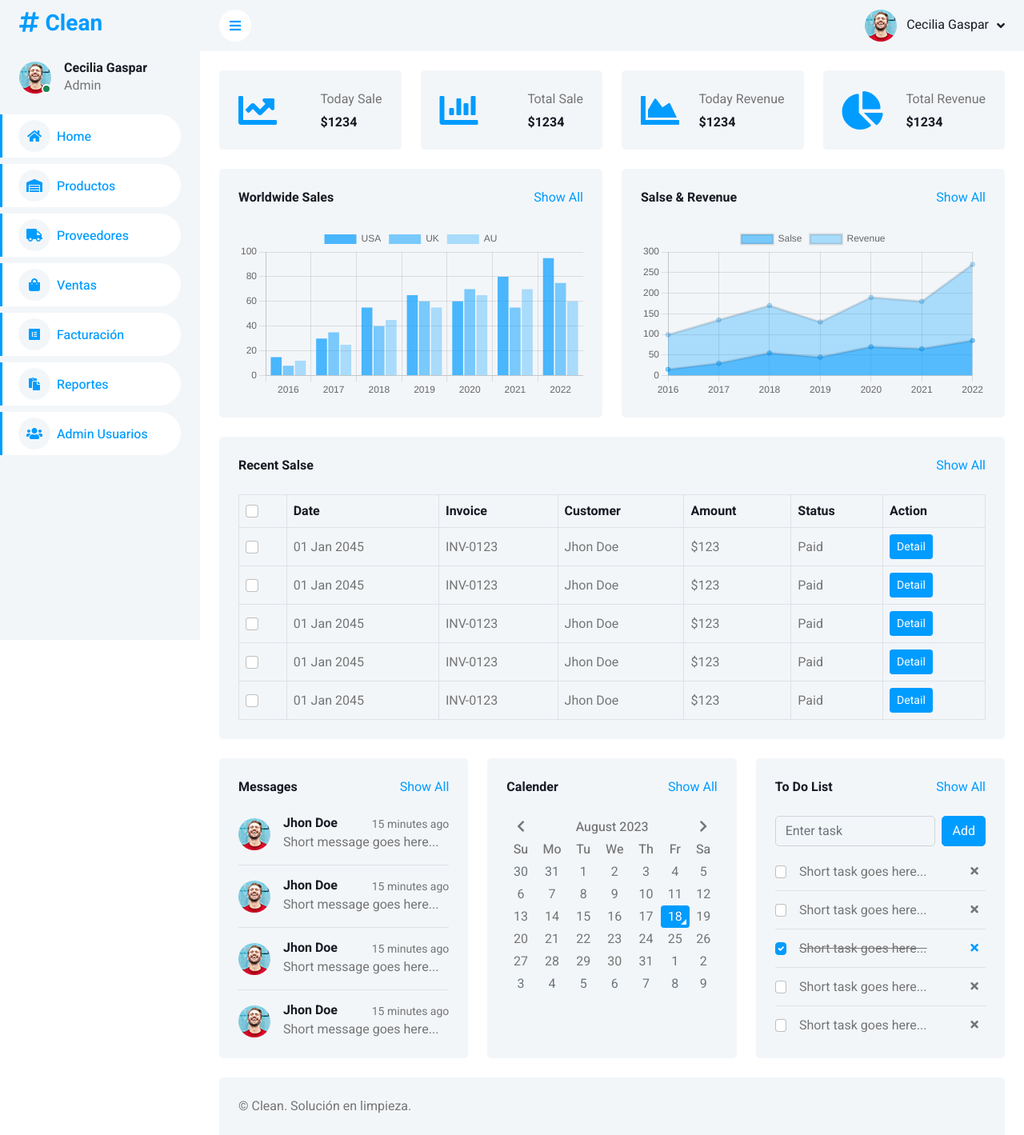
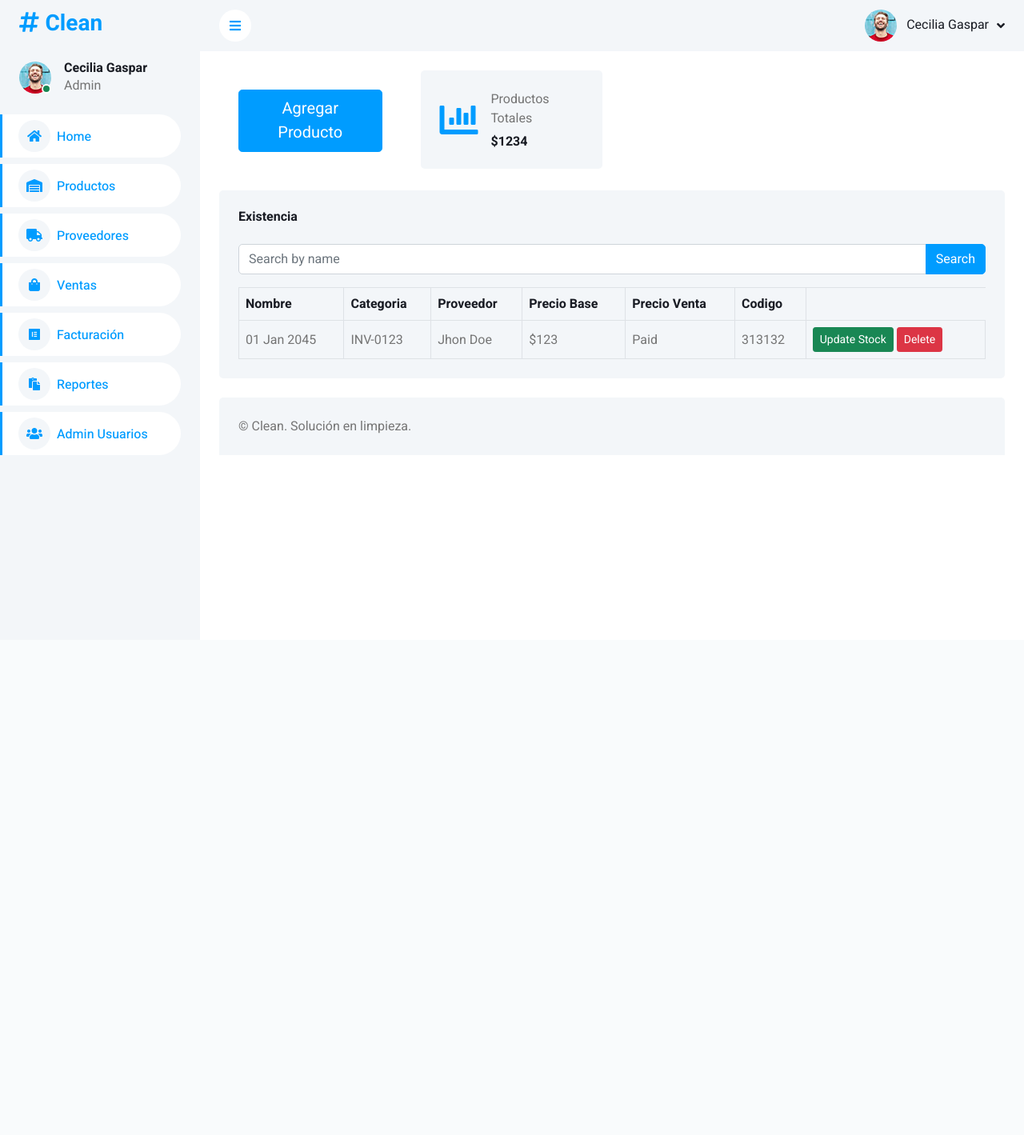
Before and after one commit to samu0812/CleanProject, a PHP site: page /vistas/productos.php in a window 1280 px wide. Shown: the whole page at 80% size. After the commit the page ends 569 px from the top, so only its background shows below. Run offline with PHP 8.4, Linux system fonts and the light colour scheme; some libraries are stand-ins or nearby versions.

Commit message:
cambios ceci

```diff
--- a/index.php
+++ b/index.php
@@ -4,7 +4,6 @@
 <head>
     <meta charset="utf-8">
     <title>Clean</title>
-
     <meta content="width=device-width, initial-scale=1.0" name="viewport">
     <meta content="" name="keywords">
     <meta content="" name="description">
@@ -37,13 +36,12 @@
                         <label for="">Contraseña</label>
                     </div>
 
-                    <a href="CleanProject\vistas/home.php" class="nav-item nav-link active mb-2"><button>Login</button></a>
+                    <a href="vistas/home.php" class="nav-item nav-link active mb-2"><button>Login</button></a>
 
                 </form>
             </div>
         </div>
     </section>
-
 
     <section class="fondo">
         <div class="bubbles">
--- a/vistas/productos.php
+++ b/vistas/productos.php
@@ -62,37 +62,77 @@
             <div class="container-fluid pt-4 px-4">
                 <div class="row g-4">
                     <div class="col-sm-6 col-xl-3">
-                        <div class="bg-light rounded d-flex align-items-center justify-content-between p-4">
-                            <i class="fa fa-chart-line fa-3x text-primary"></i>
-                            <div class="ms-3">
-                                <p class="mb-2">Today Sale</p>
-                                <h6 class="mb-0">$1234</h6>
+                        <div class="d-flex align-items-center justify-content-center p-4">
+                            <button class="btn btn-lg btn-primary" data-bs-toggle="modal" data-bs-target="#modalAgregarProducto">Agregar Producto</button>
+                        </div>
+                    </div>
+
+                    <!-- Modal -->
+                    <div class="modal fade" id="modalAgregarProducto" tabindex="-1" aria-labelledby="exampleModalLabel" aria-hidden="true">
+                        <div class="modal-dialog">
+                            <div class="modal-content">
+                                <div class="modal-header">
+                                    <h5 class="modal-title" id="exampleModalLabel">Añadir Producto</h5>
+                                    <button type="button" class="btn-close" data-bs-dismiss="modal" aria-label="Close"></button>
+                                </div>
+                                <div class="modal-body">
+                                    <form>
+                                        <div class="row mb-3">
+                                            <div class="col-md-6">
+                                                <label for="nombreProducto" class="form-label">Nombre del Producto</label>
+                                                <input type="text" class="form-control" id="nombreProducto">
+                                            </div>
+
+                                            <div class="col-md-6">
+                                                <label for="codigoBarras" class="form-label">Código de Barras</label>
+                                                <input type="text" class="form-control" id="codigoBarras">
+                                            </div>
+                                        </div>
+                                        <div class="row mb-3">
+                                            <div class="col-md-6">
+                                                <label for="proveedor" class="form-label">Proveedor</label>
+                                                <select class="form-select" id="proveedor">
+                                                    <option value="proveedor1">Proveedor 1</option>
+                                                    <option value="proveedor2">Proveedor 2</option>
+                                                    <!-- Agrega más opciones de proveedores aquí -->
+                                                </select>
+                                            </div>
+                                            <div class="col-md-6">
+                                                <label for="precioBase" class="form-label">Precio Base</label>
+                                                <input type="number" class="form-control" id="precioBase">
+                                            </div>
+                                        </div>
+                                        <div class="row mb-3">
+                                            <div class="col-md-6">
+                                                <label for="precioVenta" class="form-label">Precio para Venta</label>
+                                                <input type="number" class="form-control" id="precioVenta">
+                                            </div>
+                                            <div class="col-md-6">
+                                                <label for="cantidad" class="form-label">Cantidad</label>
+                                                <input type="number" class="form-control" id="cantidad">
+                                            </div>
+                                        </div>
+                                        <div class="row mb-3">
+                                            <div class="col-md-6">
+                                                <label for="categoria" class="form-label">Categoría</label>
+                                                <input type="text" class="form-control" id="categoria">
+                                            </div>
+                                        </div>
+                                    </form>
+                                </div>
+                                <div class="modal-footer">
+                                    <button type="button" class="btn btn-secondary" data-bs-dismiss="modal">Cerrar</button>
+                                    <button type="button" class="btn btn-primary">Guardar Producto</button>
                                 </div>
                             </div>
                         </div>
+                    </div>
+
                     <div class="col-sm-6 col-xl-3">
                         <div class="bg-light rounded d-flex align-items-center justify-content-between p-4">
                             <i class="fa fa-chart-bar fa-3x text-primary"></i>
                             <div class="ms-3">
-                                <p class="mb-2">Total Sale</p>
-                                <h6 class="mb-0">$1234</h6>
-                            </div>
-                        </div>
-                    </div>
-                    <div class="col-sm-6 col-xl-3">
-                        <div class="bg-light rounded d-flex align-items-center justify-content-between p-4">
-                            <i class="fa fa-chart-area fa-3x text-primary"></i>
-                            <div class="ms-3">
-                                <p class="mb-2">Today Revenue</p>
-                                <h6 class="mb-0">$1234</h6>
-                            </div>
-                        </div>
-                    </div>
-                    <div class="col-sm-6 col-xl-3">
-                        <div class="bg-light rounded d-flex align-items-center justify-content-between p-4">
-                            <i class="fa fa-chart-pie fa-3x text-primary"></i>
-                            <div class="ms-3">
-                                <p class="mb-2">Total Revenue</p>
+                                <p class="mb-2">Productos Totales</p>
                                 <h6 class="mb-0">$1234</h6>
                             </div>
                         </div>
@@ -100,229 +140,90 @@
                 </div>
             </div>
             <!-- Sale & Revenue End -->
-
-
-            <!-- Sales Chart Start -->
-            <div class="container-fluid pt-4 px-4">
-                <div class="row g-4">
-                    <div class="col-sm-12 col-xl-6">
-                        <div class="bg-light text-center rounded p-4">
-                            <div class="d-flex align-items-center justify-content-between mb-4">
-                                <h6 class="mb-0">Worldwide Sales</h6>
-                                <a href="">Show All</a>
-                            </div>
-                            <canvas id="worldwide-sales"></canvas>
-                        </div>
-                    </div>
-                    <div class="col-sm-12 col-xl-6">
-                        <div class="bg-light text-center rounded p-4">
-                            <div class="d-flex align-items-center justify-content-between mb-4">
-                                <h6 class="mb-0">Salse & Revenue</h6>
-                                <a href="">Show All</a>
-                            </div>
-                            <canvas id="salse-revenue"></canvas>
-                        </div>
-                    </div>
-                </div>
-            </div>
-            <!-- Sales Chart End -->
-
-
             <!-- Recent Sales Start -->
             <div class="container-fluid pt-4 px-4">
                 <div class="bg-light text-center rounded p-4">
                     <div class="d-flex align-items-center justify-content-between mb-4">
-                        <h6 class="mb-0">Recent Salse</h6>
-                        <a href="">Show All</a>
+                        <h6 class="mb-0">Existencia</h6>
                     </div>
                     <div class="table-responsive">
+                        <div class="input-group mb-3">
+                            <input type="text" class="form-control" placeholder="Search by name" id="searchInput">
+                            <button class="btn btn-primary" id="searchButton">Search</button>
+                        </div>
                         <table class="table text-start align-middle table-bordered table-hover mb-0">
                             <thead>
                                 <tr class="text-dark">
-                                    <th scope="col"><input class="form-check-input" type="checkbox"></th>
-                                    <th scope="col">Date</th>
-                                    <th scope="col">Invoice</th>
-                                    <th scope="col">Customer</th>
-                                    <th scope="col">Amount</th>
-                                    <th scope="col">Status</th>
-                                    <th scope="col">Action</th>
+                                    <th scope="col">Nombre</th>
+                                    <th scope="col">Categoria</th>
+                                    <th scope="col">Proveedor</th>
+                                    <th scope="col">Precio Base</th>
+                                    <th scope="col">Precio Venta</th>
+                                    <th scope="col">Codigo</th>
                                 </tr>
                             </thead>
                             <tbody>
                                 <tr>
-                                    <td><input class="form-check-input" type="checkbox"></td>
                                     <td>01 Jan 2045</td>
                                     <td>INV-0123</td>
                                     <td>Jhon Doe</td>
                                     <td>$123</td>
                                     <td>Paid</td>
-                                    <td><a class="btn btn-sm btn-primary" href="">Detail</a></td>
+                                    <td>313132</td>
+                                    <td>
+                                        <button class="btn btn-sm btn-success" data-bs-toggle="modal" data-bs-target="#modalActualizarStock">Update Stock</button>
+                                        <button class="btn btn-sm btn-danger" data-bs-toggle="modal" data-bs-target="#modalEliminarRegistro">Delete</button>
+                                    </td>
                                 </tr>
-                                <tr>
-                                    <td><input class="form-check-input" type="checkbox"></td>
-                                    <td>01 Jan 2045</td>
-                                    <td>INV-0123</td>
-                                    <td>Jhon Doe</td>
-                                    <td>$123</td>
-                                    <td>Paid</td>
-                                    <td><a class="btn btn-sm btn-primary" href="">Detail</a></td>
-                                </tr>
-                                <tr>
-                                    <td><input class="form-check-input" type="checkbox"></td>
-                                    <td>01 Jan 2045</td>
-                                    <td>INV-0123</td>
-                                    <td>Jhon Doe</td>
-                                    <td>$123</td>
-                                    <td>Paid</td>
-                                    <td><a class="btn btn-sm btn-primary" href="">Detail</a></td>
-                                </tr>
-                                <tr>
-                                    <td><input class="form-check-input" type="checkbox"></td>
-                                    <td>01 Jan 2045</td>
-                                    <td>INV-0123</td>
-                                    <td>Jhon Doe</td>
-                                    <td>$123</td>
-                                    <td>Paid</td>
-                                    <td><a class="btn btn-sm btn-primary" href="">Detail</a></td>
-                                </tr>
-                                <tr>
-                                    <td><input class="form-check-input" type="checkbox"></td>
-                                    <td>01 Jan 2045</td>
-                                    <td>INV-0123</td>
-                                    <td>Jhon Doe</td>
-                                    <td>$123</td>
-                                    <td>Paid</td>
-                                    <td><a class="btn btn-sm btn-primary" href="">Detail</a></td>
-                                </tr>
+                                <!-- Agrega más filas de datos aquí -->
                             </tbody>
                         </table>
                     </div>
                 </div>
             </div>
-            <!-- Recent Sales End -->
 
-
-            <!-- Widgets Start -->
-            <div class="container-fluid pt-4 px-4">
-                <div class="row g-4">
-                    <div class="col-sm-12 col-md-6 col-xl-4">
-                        <div class="h-100 bg-light rounded p-4">
-                            <div class="d-flex align-items-center justify-content-between mb-2">
-                                <h6 class="mb-0">Messages</h6>
-                                <a href="">Show All</a>
+            <!-- Modal para actualizar stock -->
+            <div class="modal fade" id="modalActualizarStock" tabindex="-1" aria-labelledby="exampleModalLabel" aria-hidden="true">
+                <div class="modal-dialog">
+                    <div class="modal-content">
+                        <div class="modal-header">
+                            <h5 class="modal-title" id="exampleModalLabel">Update Stock</h5>
+                            <button type="button" class="btn-close" data-bs-dismiss="modal" aria-label="Close"></button>
                         </div>
-                            <div class="d-flex align-items-center border-bottom py-3">
-                                <img class="rounded-circle flex-shrink-0" src="img/user.jpg" alt="" style="width: 40px; height: 40px;">
-                                <div class="w-100 ms-3">
-                                    <div class="d-flex w-100 justify-content-between">
-                                        <h6 class="mb-0">Jhon Doe</h6>
-                                        <small>15 minutes ago</small>
+                        <div class="modal-body">
+                            <!-- Contenido del modal para actualizar stock -->
+                            <form>
+                                <!-- Agrega aquí los inputs para actualizar el stock -->
+                            </form>
                         </div>
-                                    <span>Short message goes here...</span>
-                                </div>
-                            </div>
-                            <div class="d-flex align-items-center border-bottom py-3">
-                                <img class="rounded-circle flex-shrink-0" src="img/user.jpg" alt="" style="width: 40px; height: 40px;">
-                                <div class="w-100 ms-3">
-                                    <div class="d-flex w-100 justify-content-between">
-                                        <h6 class="mb-0">Jhon Doe</h6>
-                                        <small>15 minutes ago</small>
-                                    </div>
-                                    <span>Short message goes here...</span>
-                                </div>
-                            </div>
-                            <div class="d-flex align-items-center border-bottom py-3">
-                                <img class="rounded-circle flex-shrink-0" src="img/user.jpg" alt="" style="width: 40px; height: 40px;">
-                                <div class="w-100 ms-3">
-                                    <div class="d-flex w-100 justify-content-between">
-                                        <h6 class="mb-0">Jhon Doe</h6>
-                                        <small>15 minutes ago</small>
-                                    </div>
-                                    <span>Short message goes here...</span>
-                                </div>
-                            </div>
-                            <div class="d-flex align-items-center pt-3">
-                                <img class="rounded-circle flex-shrink-0" src="img/user.jpg" alt="" style="width: 40px; height: 40px;">
-                                <div class="w-100 ms-3">
-                                    <div class="d-flex w-100 justify-content-between">
-                                        <h6 class="mb-0">Jhon Doe</h6>
-                                        <small>15 minutes ago</small>
-                                    </div>
-                                    <span>Short message goes here...</span>
+                        <div class="modal-footer">
+                            <button type="button" class="btn btn-secondary" data-bs-dismiss="modal">Close</button>
+                            <button type="button" class="btn btn-primary">Save changes</button>
                         </div>
                     </div>
                 </div>
             </div>
-                    <div class="col-sm-12 col-md-6 col-xl-4">
-                        <div class="h-100 bg-light rounded p-4">
-                            <div class="d-flex align-items-center justify-content-between mb-4">
-                                <h6 class="mb-0">Calender</h6>
-                                <a href="">Show All</a>
+
+            <!-- Modal para eliminar registro -->
+            <div class="modal fade" id="modalEliminarRegistro" tabindex="-1" aria-labelledby="exampleModalLabel" aria-hidden="true">
+                <div class="modal-dialog">
+                    <div class="modal-content">
+                        <div class="modal-header">
+                            <h5 class="modal-title" id="exampleModalLabel">Confirm Delete</h5>
+                            <button type="button" class="btn-close" data-bs-dismiss="modal" aria-label="Close"></button>
                         </div>
-                            <div id="calender"></div>
+                        <div class="modal-body">
+                            Are you sure you want to delete this record?
                         </div>
-                    </div>
-                    <div class="col-sm-12 col-md-6 col-xl-4">
-                        <div class="h-100 bg-light rounded p-4">
-                            <div class="d-flex align-items-center justify-content-between mb-4">
-                                <h6 class="mb-0">To Do List</h6>
-                                <a href="">Show All</a>
-                            </div>
-                            <div class="d-flex mb-2">
-                                <input class="form-control bg-transparent" type="text" placeholder="Enter task">
-                                <button type="button" class="btn btn-primary ms-2">Add</button>
-                            </div>
-                            <div class="d-flex align-items-center border-bottom py-2">
-                                <input class="form-check-input m-0" type="checkbox">
-                                <div class="w-100 ms-3">
-                                    <div class="d-flex w-100 align-items-center justify-content-between">
-                                        <span>Short task goes here...</span>
-                                        <button class="btn btn-sm"><i class="fa fa-times"></i></button>
-                                    </div>
-                                </div>
-                            </div>
-                            <div class="d-flex align-items-center border-bottom py-2">
-                                <input class="form-check-input m-0" type="checkbox">
-                                <div class="w-100 ms-3">
-                                    <div class="d-flex w-100 align-items-center justify-content-between">
-                                        <span>Short task goes here...</span>
-                                        <button class="btn btn-sm"><i class="fa fa-times"></i></button>
-                                    </div>
-                                </div>
-                            </div>
-                            <div class="d-flex align-items-center border-bottom py-2">
-                                <input class="form-check-input m-0" type="checkbox" checked>
-                                <div class="w-100 ms-3">
-                                    <div class="d-flex w-100 align-items-center justify-content-between">
-                                        <span><del>Short task goes here...</del></span>
-                                        <button class="btn btn-sm text-primary"><i class="fa fa-times"></i></button>
-                                    </div>
-                                </div>
-                            </div>
-                            <div class="d-flex align-items-center border-bottom py-2">
-                                <input class="form-check-input m-0" type="checkbox">
-                                <div class="w-100 ms-3">
-                                    <div class="d-flex w-100 align-items-center justify-content-between">
-                                        <span>Short task goes here...</span>
-                                        <button class="btn btn-sm"><i class="fa fa-times"></i></button>
-                                    </div>
-                                </div>
-                            </div>
-                            <div class="d-flex align-items-center pt-2">
-                                <input class="form-check-input m-0" type="checkbox">
-                                <div class="w-100 ms-3">
-                                    <div class="d-flex w-100 align-items-center justify-content-between">
-                                        <span>Short task goes here...</span>
-                                        <button class="btn btn-sm"><i class="fa fa-times"></i></button>
+                        <div class="modal-footer">
+                            <button type="button" class="btn btn-secondary" data-bs-dismiss="modal">Cancel</button>
+                            <button type="button" class="btn btn-danger">Delete</button>
                         </div>
                     </div>
                 </div>
             </div>
-                    </div>
-                </div>
-            </div>
-            <!-- Widgets End -->
 
+            <!-- Recent Sales End -->
 
             <!-- Footer Start -->
             <?php
@@ -340,13 +241,13 @@
     <!-- JavaScript Libraries -->
     <script src="https://code.jquery.com/jquery-3.4.1.min.js"></script>
     <script src="https://cdn.jsdelivr.net/npm/bootstrap@5.0.0/dist/js/bootstrap.bundle.min.js"></script>
-    <script src="lib/chart/chart.min.js"></script>
-    <script src="lib/easing/easing.min.js"></script>
-    <script src="lib/waypoints/waypoints.min.js"></script>
-    <script src="lib/owlcarousel/owl.carousel.min.js"></script>
-    <script src="lib/tempusdominus/js/moment.min.js"></script>
-    <script src="lib/tempusdominus/js/moment-timezone.min.js"></script>
-    <script src="lib/tempusdominus/js/tempusdominus-bootstrap-4.min.js"></script>
+    <script src="../lib/chart/chart.min.js"></script>
+    <script src="../lib/easing/easing.min.js"></script>
+    <script src="../lib/waypoints/waypoints.min.js"></script>
+    <script src="../lib/owlcarousel/owl.carousel.min.js"></script>
+    <script src="../lib/tempusdominus/js/moment.min.js"></script>
+    <script src="../lib/tempusdominus/js/moment-timezone.min.js"></script>
+    <script src="../lib/tempusdominus/js/tempusdominus-bootstrap-4.min.js"></script>
 
     <!-- Template Javascript -->
     <script src="../js/main.js"></script>
```
Lines whose indentation alone changed are shown as unchanged.
